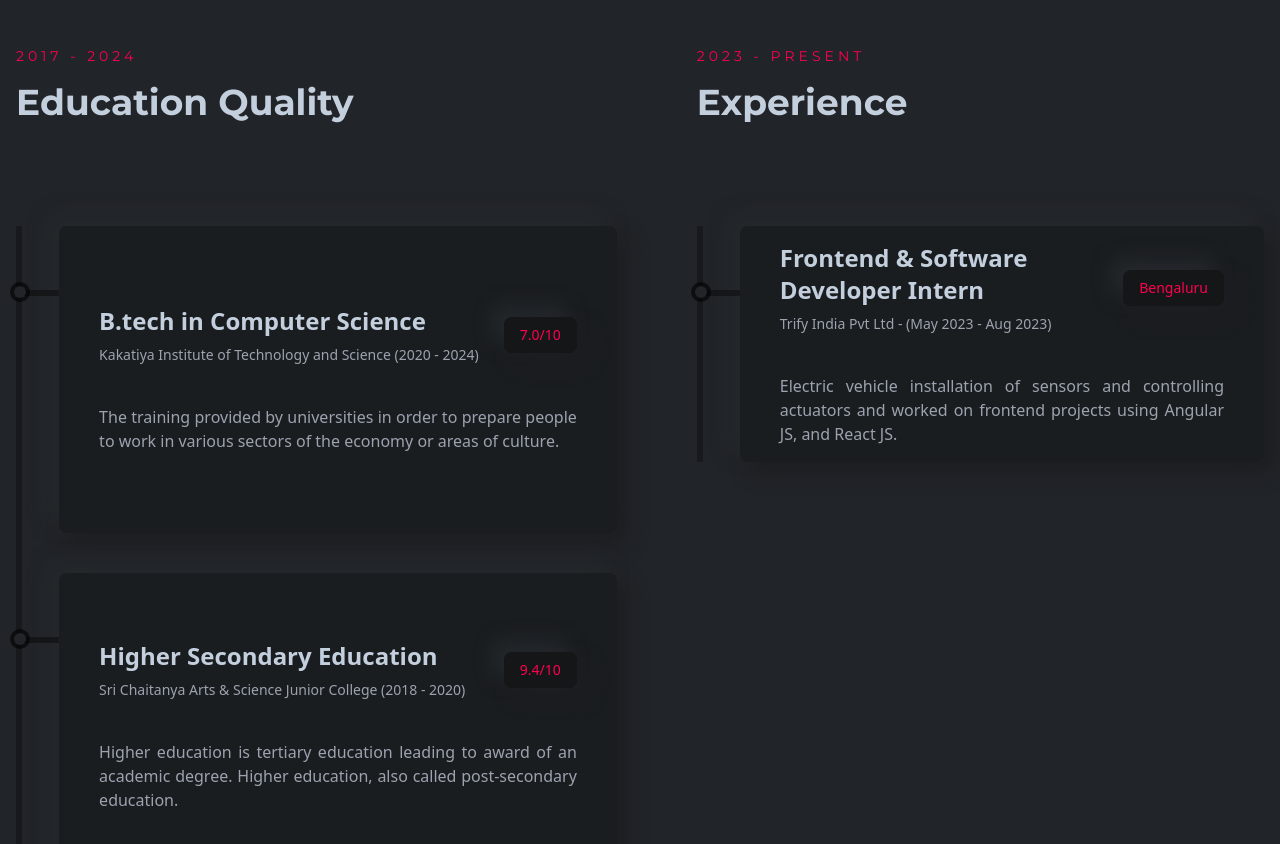
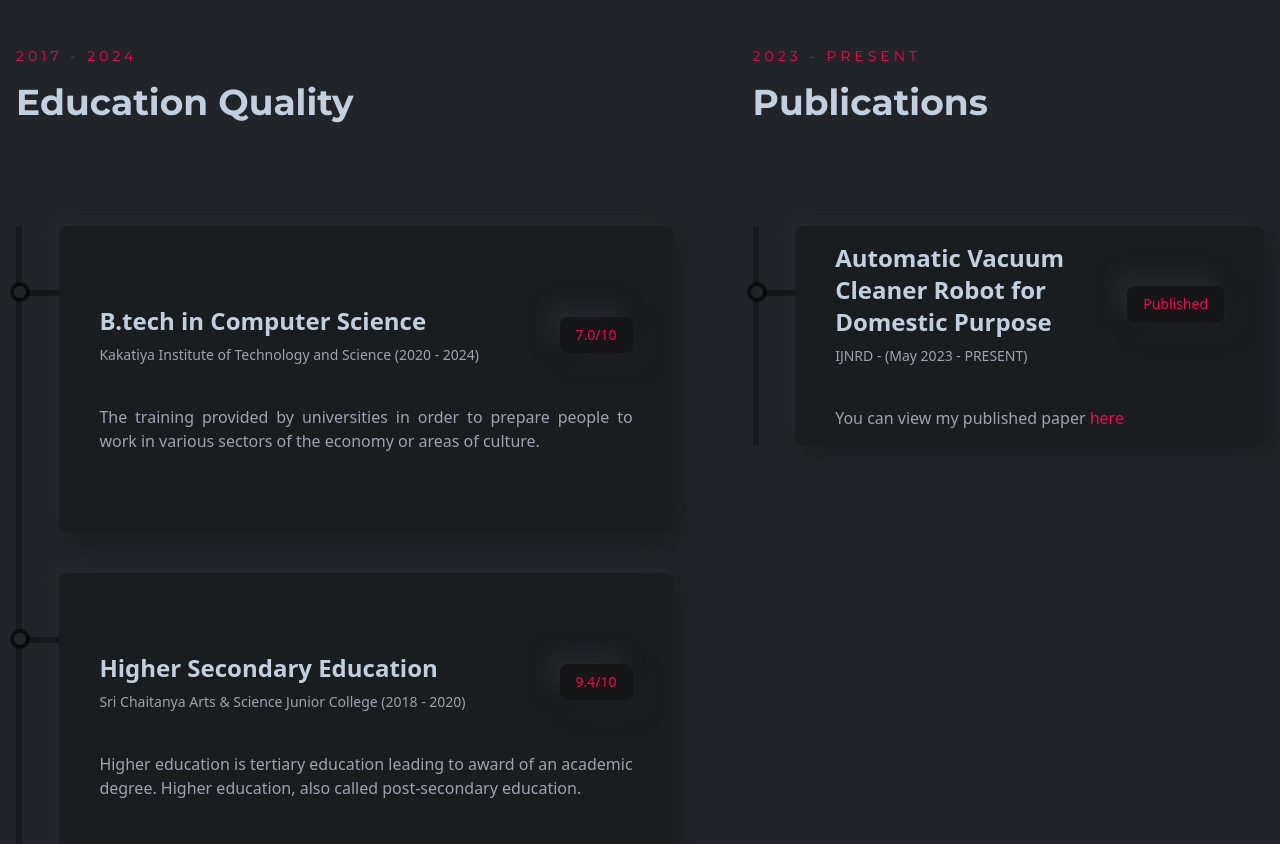
Before and after one commit to sainathislavath/Personal-Portfolio, a React (Create React App) app: page / in a window 1280 px wide. Shown: the part 2640-3484 px from the top of the page. Built offline with nearby package versions, Linux system fonts and the light colour scheme.

Commit message:
Publications

```diff
--- a/src/components/resume/Education.js
+++ b/src/components/resume/Education.js
@@ -43,14 +43,26 @@ const Education = () => {
           <p className="text-sm text-designColor tracking-[4px]">
             2023 - PRESENT
           </p>
-          <h2 className="text-3xl md:text-4xl font-bold">Experience</h2>
+          <h2 className="text-3xl md:text-4xl font-bold">Publications</h2>
         </div>
         <div className="mt-6 lgl:mt-14 w-full h-[auto] border-l-[6px] border-l-black border-opacity-30 flex flex-col gap-10">
           <ResumeCard
-            title="Frontend & Software Developer Intern"
-            subTitle="Trify India Pvt Ltd - (May 2023 - Aug 2023)"
-            result="Bengaluru"
-            des="Electric vehicle installation of sensors and controlling actuators and worked on frontend projects using Angular JS, and React JS."
+            title="Automatic Vacuum Cleaner Robot for Domestic Purpose"
+            subTitle="IJNRD - (May 2023 - PRESENT)"
+            result="Published"
+            des={
+              <span>
+                You can view my published paper{" "}
+                <a
+                  href="https://www.ijnrd.org/papers/IJNRD2303479.pdf"
+                  target="_blank"
+                  rel="noopener noreferrer"
+                  className="text-designColor hover:text-red-700 duration-100"
+                >
+                  here
+                </a>
+              </span>
+            }
           />
           {/* <ResumeCard
             title="Web Developer & Trainer"
--- a/src/components/resume/Experience.js
+++ b/src/components/resume/Experience.js
@@ -11,7 +11,7 @@ const Experience = () => {
     >
       <div>
         <div className="flex flex-col gap-4">
-          <p className="text-sm text-designColor tracking-[4px]">2010 - 2022</p>
+          {/* <p className="text-sm text-designColor tracking-[4px]">2010 - 2022</p> */}
           <h2 className="text-4xl font-bold">
             Trainer Experience / Internship
           </h2>
```
